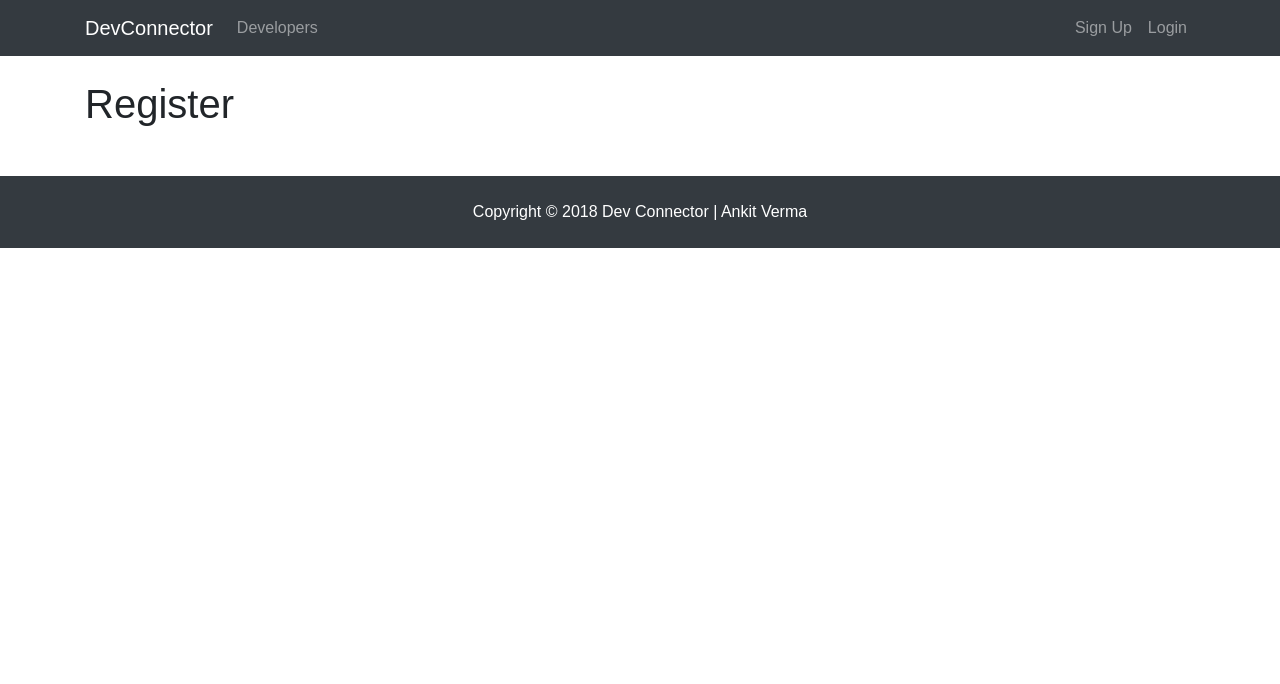
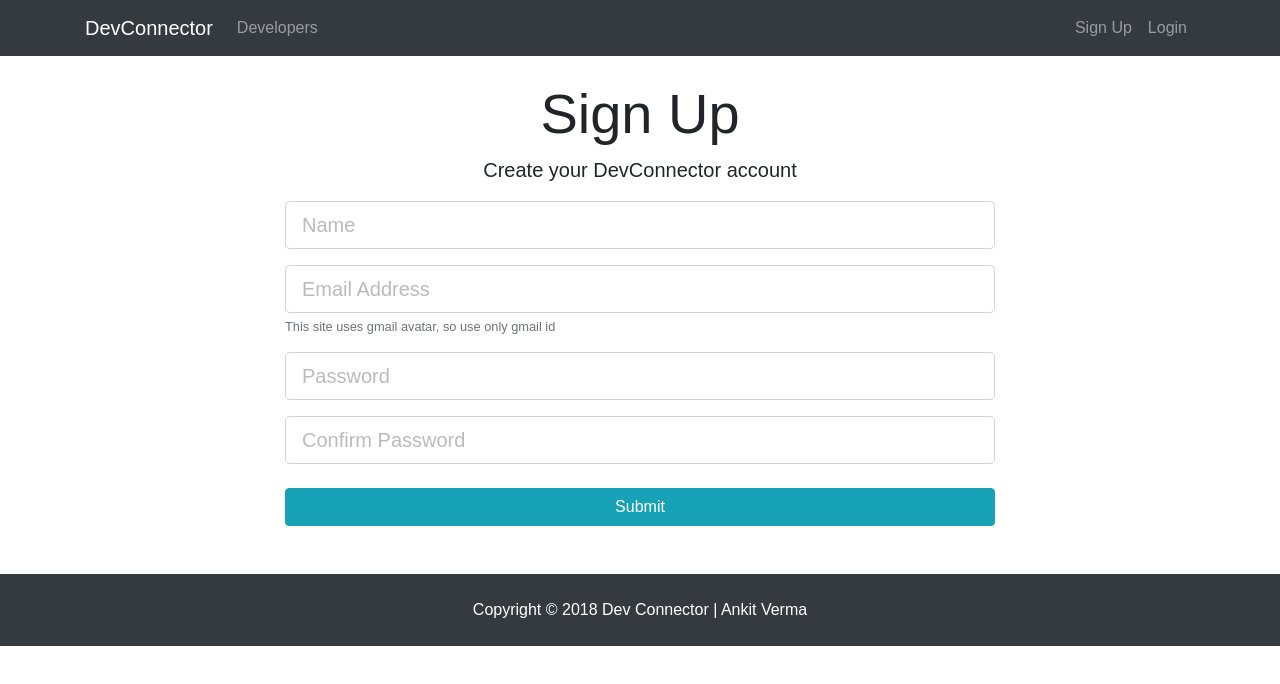
Before and after one commit to ankitverma31/SocialNetwork, a React (Create React App) app in the folder client/: page /register in a window 1280 px wide. Shown: the top 684 px of the page. Built offline with nearby package versions, Linux system fonts and the light colour scheme.

Commit message:
created register component

```diff
--- a/client/src/components/auth/Register.js
+++ b/client/src/components/auth/Register.js
@@ -1,10 +1,90 @@
 import React, { Component } from "react";
 
 class Register extends Component {
+  constructor() {
+    super();
+    this.state = {
+      name: "",
+      email: "",
+      password: "",
+      password2: "",
+      errors: {}
+    };
+    this.onChange = this.onChange.bind(this);
+    this.onSubmit = this.onSubmit.bind(this);
+  }
+  onChange(e) {
+    this.setState({ [e.target.name]: e.target.value });
+  }
+  onSubmit(e) {
+    e.preventDefault();
+    const newUser = {
+      name: this.state.name,
+      email: this.state.email,
+      password: this.state.password,
+      password2: this.state.password2
+    };
+    console.log(newUser);
+  }
   render() {
     return (
-      <div>
-        <h1>Register</h1>
+      <div className="register">
+        <div className="container">
+          <div className="row">
+            <div className="col-md-8 m-auto">
+              <h1 className="display-4 text-center">Sign Up</h1>
+              <p className="lead text-center">
+                Create your DevConnector account
+              </p>
+              <form onSubmit={this.onSubmit}>
+                <div className="form-group">
+                  <input
+                    type="text"
+                    className="form-control form-control-lg"
+                    placeholder="Name"
+                    name="name"
+                    value={this.state.name}
+                    onChange={this.onChange}
+                  />
+                </div>
+                <div className="form-group">
+                  <input
+                    type="email"
+                    className="form-control form-control-lg"
+                    placeholder="Email Address"
+                    name="email"
+                    value={this.state.email}
+                    onChange={this.onChange}
+                  />
+                  <small className="form-text text-muted">
+                    This site uses gmail avatar, so use only gmail id
+                  </small>
+                </div>
+                <div className="form-group">
+                  <input
+                    type="password"
+                    className="form-control form-control-lg"
+                    placeholder="Password"
+                    name="password"
+                    value={this.state.password}
+                    onChange={this.onChange}
+                  />
+                </div>
+                <div className="form-group">
+                  <input
+                    type="password"
+                    className="form-control form-control-lg"
+                    placeholder="Confirm Password"
+                    name="password2"
+                    value={this.state.password2}
+                    onChange={this.onChange}
+                  />
+                </div>
+                <input type="submit" className="btn btn-info btn-block mt-4" />
+              </form>
+            </div>
+          </div>
+        </div>
       </div>
     );
   }
--- a/client/src/components/layout/Navbar.js
+++ b/client/src/components/layout/Navbar.js
@@ -34,8 +34,8 @@
                   Sign Up
                 </Link>
               </li>
-              <li class="nav-item">
-                <Link class="nav-link" to="/login">
+              <li className="nav-item">
+                <Link className="nav-link" to="/login">
                   Login
                 </Link>
               </li>
```
Also changed, not shown: 1 other file (tests, documents, lock files or other folders).
